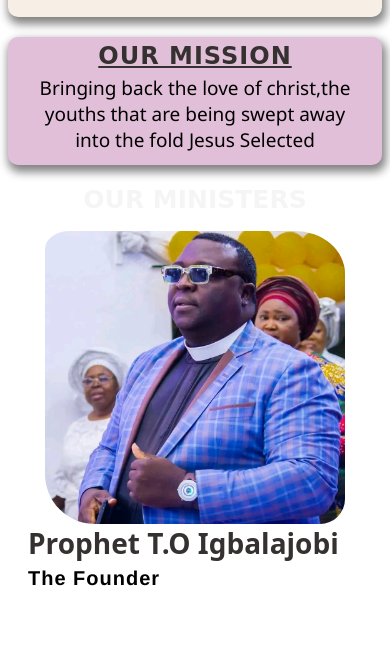
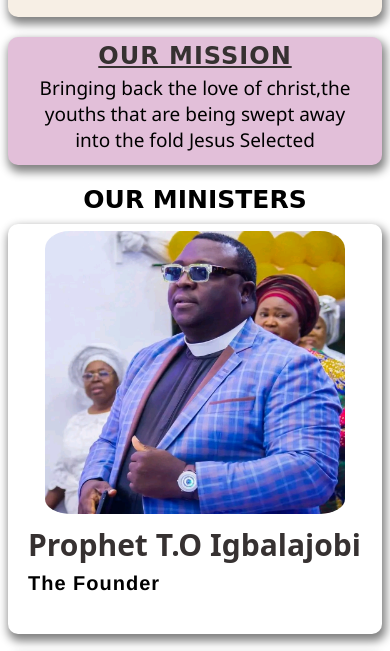
Before and after one commit to bernardayo529/CAC--PLS, a plain HTML site: page index.html in a window 390 px wide. Shown: the part 153-804 px from the top of the page. Drawn offline with Linux system fonts and the light colour scheme.

Commit message:
Update style.css omo

```diff
--- a/style.css
+++ b/style.css
@@ -94,7 +94,7 @@ body{
         text-align: center;
         font-family: cursive;
         padding-bottom: 10px;
-        color: whitesmoke;
+        color: black;
     }
 
     .box {
@@ -104,20 +104,22 @@ body{
       margin-bottom: 20px;
       border-radius: 10px;
       padding-inline: 20px;
+    box-shadow: 2px 5px 10px 2px grey;
     }
 
     .box img {
-        border-radius: 25px 50px ;
+        border-radius: 25px ;
         width: 300px;
         height: 300px;
         padding-top: 7px;
+        padding-bottom:10px
 
     }
 
     .box h3 {
         color:  rgb(54, 49, 49);
-        padding-bottom: 5px;
-        font-size: 28px;
+        padding-bottom: 7px;
+        font-size: 30px;
         font-family: system-ui, -apple-system, BlinkMacSystemFont, 'Segoe UI', Roboto, Oxygen, Ubuntu, Cantarell, 'Open Sans', 'Helvetica Neue', sans-serif;
     }
 
```
